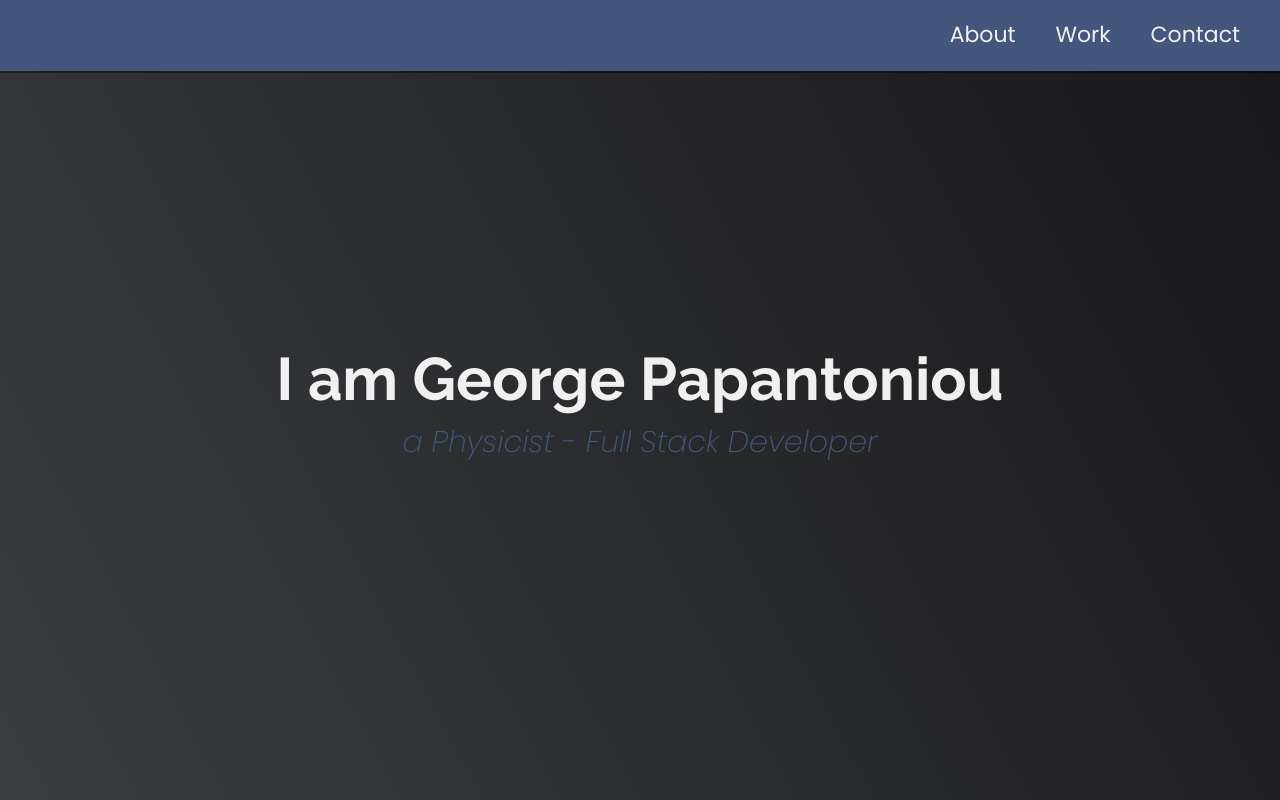
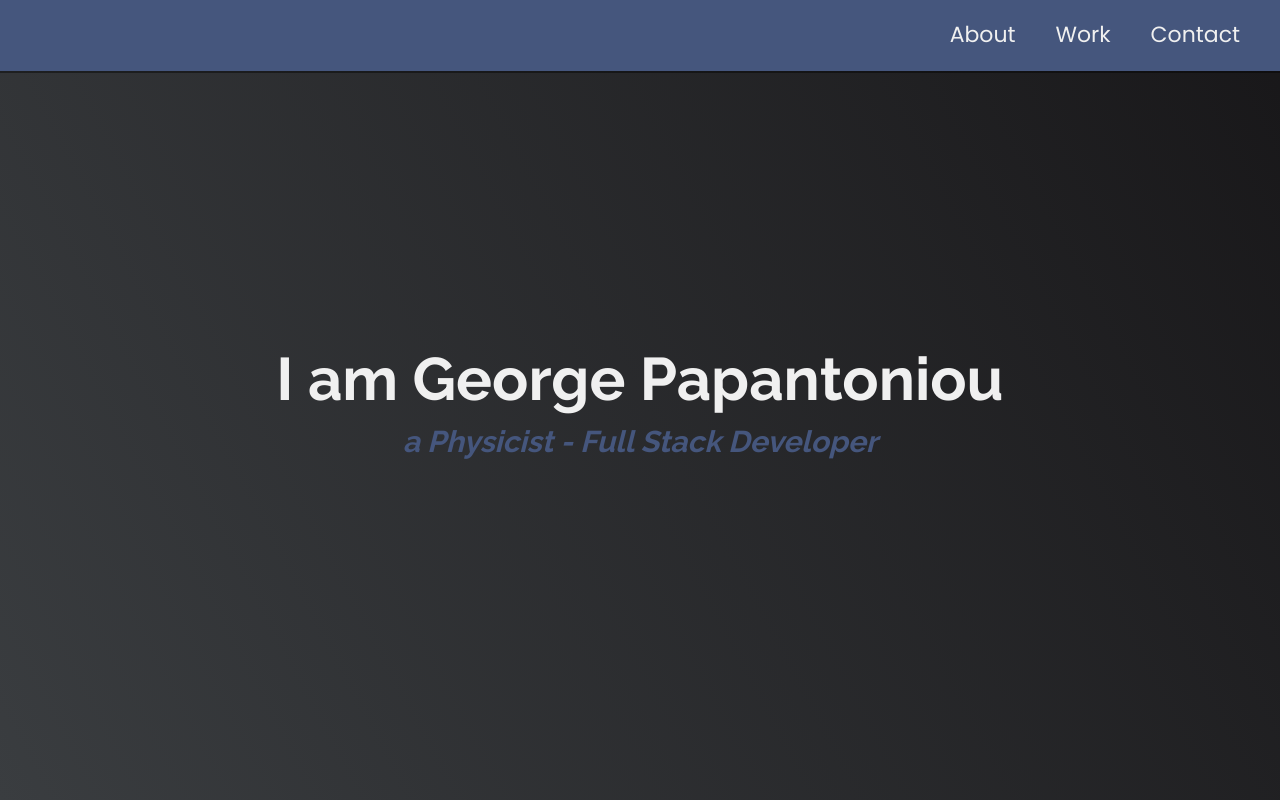
Before and after one commit to gepapant/gepapant.github.io, a plain HTML site: page index.html in a window 1280 px wide. Shown: the top 800 px of the page. Drawn offline with Linux system fonts and the light colour scheme.

Commit message:
Update styles.css

```diff
--- a/styles.css
+++ b/styles.css
@@ -77,7 +77,7 @@
   }
 
   h1,
-  h2 {
+  h2, p {
     font-family: 'Raleway', sans-serif;
     font-weight: 700;
     text-align: center;
```
